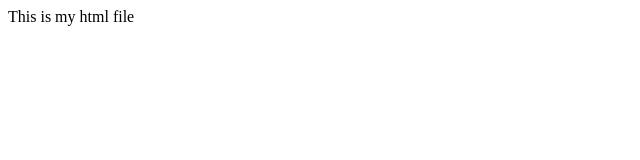
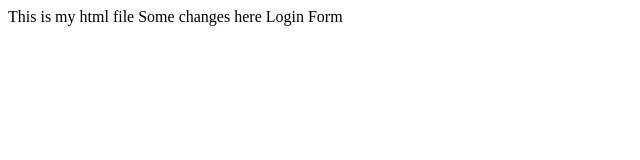
Before and after one commit to HL2I0O/testappsample, a plain HTML site: page index.html in a window 1280 px wide. Shown: the whole page, without its empty margins (0-640 px from the left). Drawn offline with Linux system fonts and the light colour scheme.

Commit message:
Login Form

```diff
--- a/index.html
+++ b/index.html
@@ -2,6 +2,8 @@
 <html>
     <head>
         This is my html file
+        Some changes here
+        Login Form
     </head>
 
 </html>
```
Also changed, not shown: login.html (added, +1 -0 lines), dir1/app1.js (added), 1 other file.
